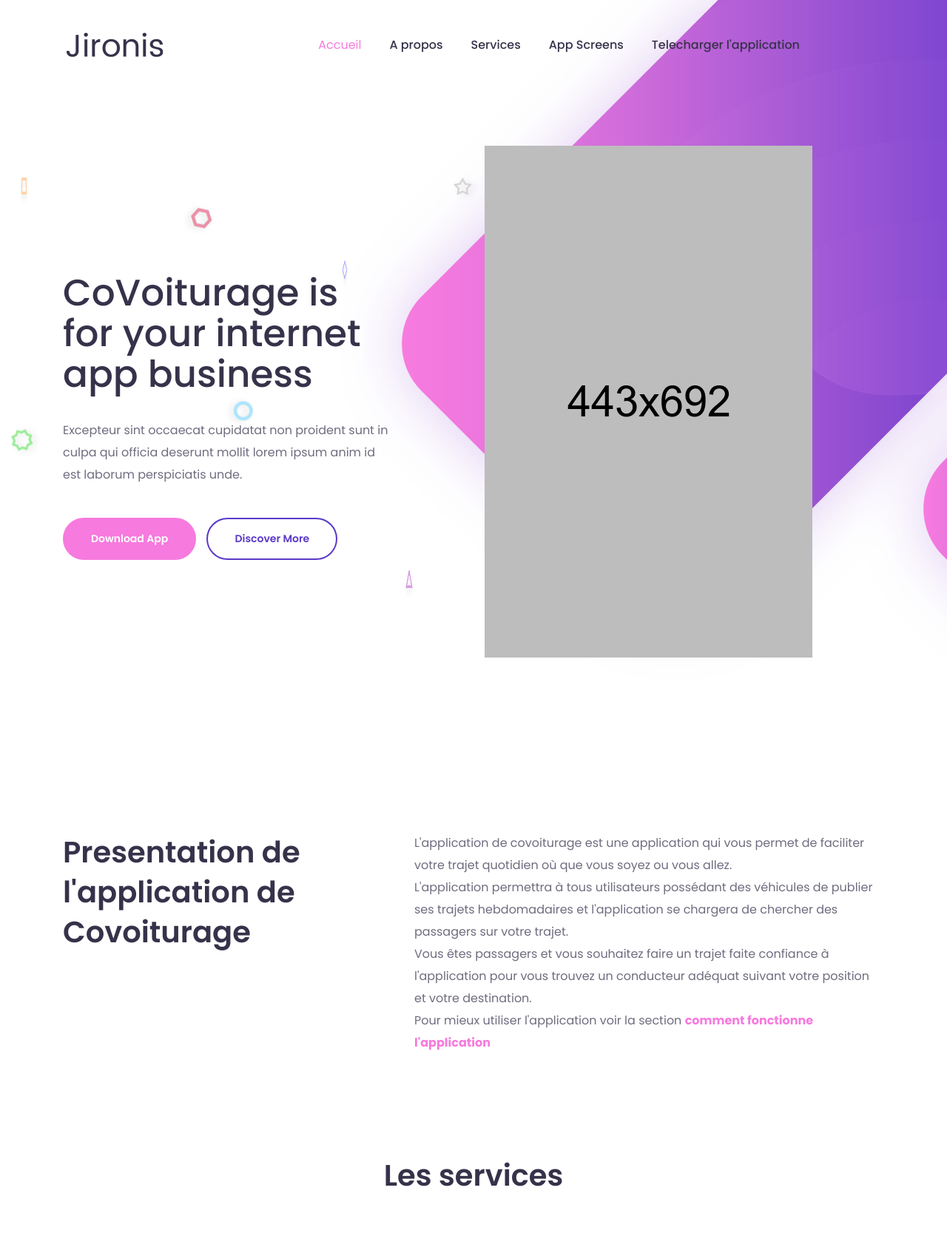
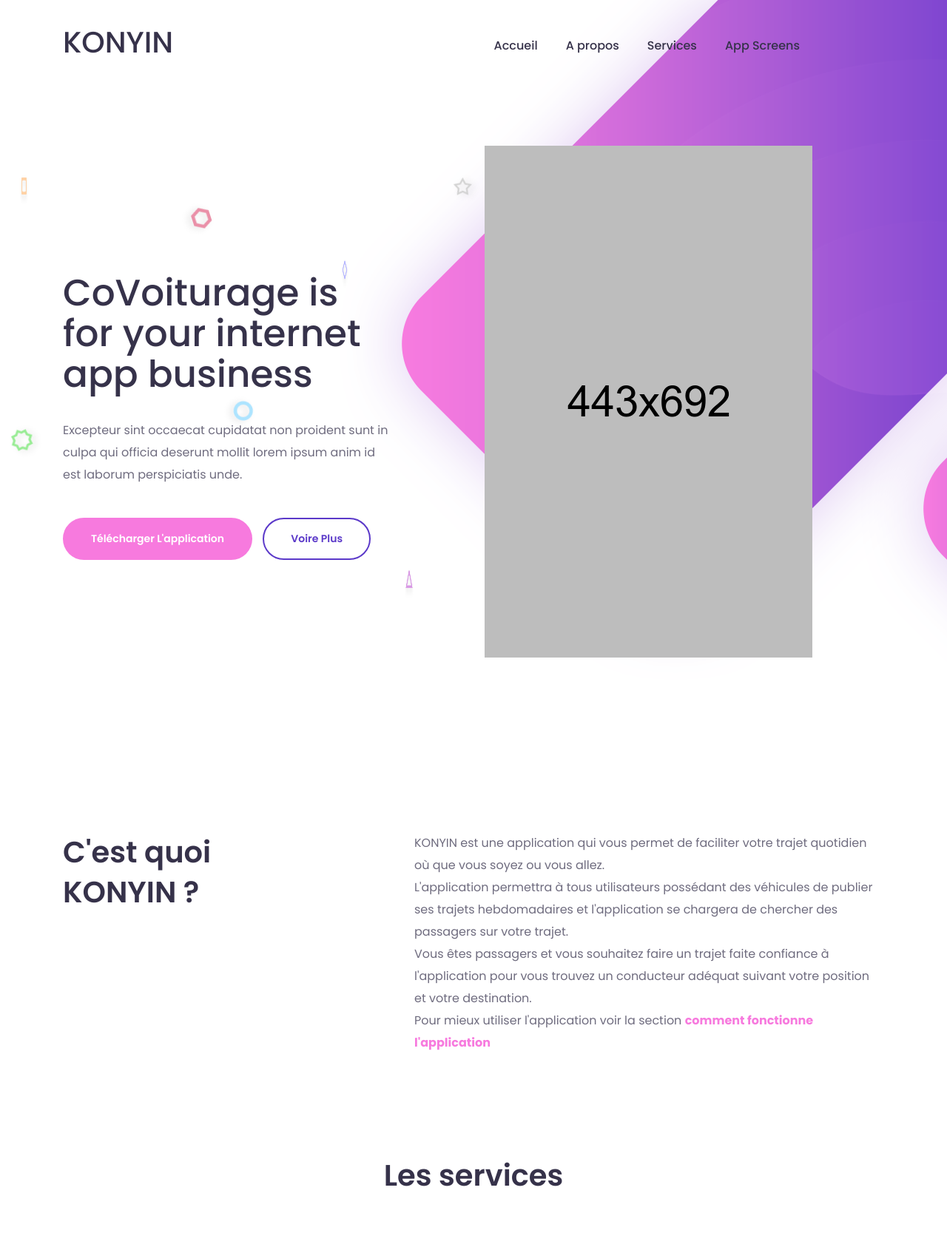
Before and after one commit to Black-Legend/Covoiturage, a PHP site: page / in a window 1280 px wide. Shown: the top 1690 px of the page at 74% size. Run offline with PHP 8.4, Linux system fonts and the light colour scheme.

Commit message:
Modif du site

```diff
--- a/assets/css/custom.css
+++ b/assets/css/custom.css
@@ -1,3 +1,9 @@
 /*==================================================================================
     Custom Stylesheet (Any custom styling you want to apply should be defined here).
 ====================================================================================*/
+
+
+/*== Pour cacher un element ==*/
+.hide {
+    display: none;
+}
--- a/assets/css/responsive.css
+++ b/assets/css/responsive.css
@@ -182,10 +182,11 @@
         top: 44px !important;
         left: 15px !important;
         width: calc(100% - 30px) !important;
-        background: #36324a;
+        background: #fff;
         box-shadow: 0 0 10px rgba(0, 0, 0, 0.1);
         max-height: 350px;
         overflow-y: auto;
+        color: #fff;
     }
 
     .header-menu ul li a {
@@ -334,7 +335,7 @@
 
     .main-header6 .header-menu>ul>li:hover>a,
     .main-header6 .header-menu>ul>li.active>a {
-        color: #00c6c6;
+        color: #f77ade;
     }
 
 
@@ -390,16 +391,16 @@
 
     .main-header .header-menu>ul>li:hover>a,
     .main-header .header-menu>ul>li.active>a {
-        color: #fff;
+        color: #f77ade;
     }
 
     .main-header.sticky .header-menu>ul>li:hover>a,
     .main-header.sticky .header-menu>ul>li.active>a {
-        color: #fff;
+        color: #f77ade;
     }
 
     .header-menu ul li a {
-        color: #979caf;
+        color: #afa097;
     }
 
     .main-header.sticky .header-menu>ul>li>a {
--- a/assets/css/style.css
+++ b/assets/css/style.css
@@ -722,7 +722,7 @@ label input[type=radio] {
 }
 
 .main-header.sticky .header-menu > ul > li > a {
-    color: #36324a;
+    color: #4a3232;
 }
 
 .header-menu > ul > li:hover > a,
--- a/index.php
+++ b/index.php
@@ -68,7 +68,8 @@
                             <!-- Logo -->
                             <div class="logo">
                                 <a href="index.html">
-                                    <img src="assets/img/logo.png" data-rjs="2" alt="CoVoiturage">
+                                    <!-- <img src="assets/img/logo.png" data-rjs="2" alt="CoVoiturage"> -->
+                                    <h2>KONYIN</h2>
                                 </a>
                             </div>
                             <!-- End of Logo -->
@@ -76,16 +77,15 @@
                         <div class="col-xl-8 col-lg-6 col-md-4 col-6">
                             <div class="menu--inner-area clearfix">
                                 <div class="menu-wraper">
-                                    <nav>
+                                    <nav class="">
                                         <!-- Header-menu -->
                                         <div class="header-menu dosis">
                                             <ul>
 
-                                                <li class="active"><a href="#">Accueil</a></li>
+                                                <li class=""><a href="#">Accueil</a></li>
                                                 <li class=""><a href="#a-propos">A propos </a>
                                                 <li><a href="#features">Services</a></li>
                                                 <li><a href="#app">App Screens</a></li>
-                                                <li><a href="#app">Telecharger l'application</a>
 
 
                                                 </li>
@@ -128,8 +128,8 @@
 
                             <h1>CoVoiturage is for your internet app business</h1>
                             <p>Excepteur sint occaecat cupidatat non proident sunt in culpa qui officia deserunt mollit lorem ipsum anim id est laborum perspiciatis unde.</p>
-                            <a href="#" class="btn">Download App</a>
-                            <a href="#" class="btn">Discover More</a>
+                            <a href="#app" class="btn">Télécharger l'application</a>
+                            <a href="#a-propos" class="btn">Voire plus</a>
                         </div>
                         <!-- banner text -->
                     </div>
@@ -156,12 +156,12 @@
                 <div class="col-lg-5 col-sm-5">
                     <!-- user ineract text -->
                     <div class="user-interact-inner">
-                        <h2>Presentation de l'application de Covoiturage</h2>
+                        <h2>C'est quoi <br> KONYIN ?</h2>
                     </div>
                     <!--End of user ineract text -->
                 </div>
                 <div class="col-lg-7 col-sm-7">
-                    <p>L'application de covoiturage est une application qui vous permet de
+                    <p>KONYIN est une application qui vous permet de
                         faciliter votre trajet quotidien où que vous soyez ou vous allez. <br>
                         L'application permettra à tous utilisateurs possédant des véhicules de publier ses trajets hebdomadaires
                         et l'application se chargera de chercher des passagers sur votre trajet. <br>
@@ -229,7 +229,7 @@
     </section><!-- End of feature area -->
 
     <!-- Counter up area -->
-    <section class="border-top pt-120 pb-80">
+    <section class="border-top pt-120 pb-80 hide">
         <div class="container">
             <div class="row">
                 <div class="col-md-3 col-sm-6">
@@ -266,16 +266,49 @@
 
 
 
+
+
     <!-- KAMAROUDINE pour l'enregistrement des utilisateurs-->
     <!-- interact user -->
     <section class="bg-2 pt-120 pb-120">
         <div class="container">
             <div class="row">
+                <div class="col-lg-7 col-sm-7">
+                    <!-- user interact image -->
+                    <div class="user-interact-image">
+                        <img src="assets/img/feature/user-interact.png"  alt="">
+                    </div>
+                    <!-- End of user interact image -->
+                </div>
                 <div class="col-lg-5 col-sm-5">
-                  <p></p> Si vous etes interessés par le covoiturage et vous voulez etre un de nos partenaire n'hesitez pas a remplir le formulaire
-                    et nous vous contacterons d'ici peu pour la processus d'integration.</p>
+                    <!-- user ineract text -->
+                    <div class="user-interact-inner">
+                        <h2>Nous rejoindre</h2>
+                        <p>
+                            Si vous etes interessés par le covoiturage et vous voulez etre un de nos partenaire n'hesitez pas a remplir le formulaire
+                            et nous vous contacterons d'ici peu pour la processus d'integration                        </p>
+                        <a href="#" class="btn" data-toggle="modal" data-target="#exampleModal">S'enregister</a>
                     </div>
-                <div class="col-lg-7 col-sm-7">
+                    <!--End of user ineract text -->
+                </div>
+            </div>
+        </div>
+    </section>
+    <!-- interact user -->
+
+
+
+  <!-- Modal -->
+  <div class="modal fade" id="exampleModal" tabindex="-1" role="dialog" aria-labelledby="exampleModalLabel" aria-hidden="true">
+    <div class="modal-dialog" role="document">
+      <div class="modal-content">
+        <div class="modal-header">
+          <h5 class="modal-title text-uppercase" id="exampleModalLabel">S'enregister</h5>
+          <button type="button" class="close" data-dismiss="modal" aria-label="Close">
+            <span aria-hidden="true">&times;</span>
+          </button>
+        </div>
+        <div class="modal-body">
             <form action="" method="post">
                 <div class="form-group">
                     <label for="nom">Votre nom</label>
@@ -287,11 +320,11 @@
                 </div>
                 <div class="form-group">
                     <label for="telephone">Votre telephone</label>
-                            <input type="tel" name="telephone" id="telephone" style="width: 100%;" required>
+                    <input type="tel" class="form-control" name="telephone" id="telephone"  required>
                 </div>
                 <div class="form-group">
                     <label for="vehicule">Type de vehicules que vous avez</label>
-                            <select name="vehicule" id="vehicule" style="width: 100%;" re>
+                    <select name="vehicule" id="vehicule" class="form-control">
                         <option value="">-- Selectionner le type de vehicules --</option>
                         <option value="">Voitures</option>
                         <option value="">Bus</option>
@@ -308,15 +341,17 @@
                     </div>
                 </div>
                 <div class="form-group">
-                            <button type="submit" class="btn btn-primary mb-3">Enregistrer</button>
+                    <button type="submit" class="btn">Enregistrer</button>
+
                 </div>
             </form>
         </div>
+        <div class="modal-footer">
+          <button type="button" class="btn btn-secondary" data-dismiss="modal">Fermer</button>
         </div>
       </div>
-    </section>
-    <!-- interact user -->
-
+    </div>
+  </div>
 
 
  <!-- SYLVAIN pour les avantages  -->
@@ -405,6 +440,28 @@
     </section>
     <!-- interact user -->
 
+
+
+    <!-- LEGEND pour telecharger l'app -->
+    <!-- download app -->
+    <section class="border-top pt-110 pb-150 " id="app">
+        <div class="container ">
+            <div class="row justify-content-center">
+                <div class="col-lg-10 col-md-12">
+                    <div class="download-app-inner text-center ">
+                        <h2 class="h1">
+                            Télécharger l'application &<br>
+                            Découvrez des possibilités infinies.
+                        </h2>
+                        <h3>  </h3>
+                        <a href="#" class="btn">Télécharger</a>
+                    </div>
+                </div>
+            </div>
+        </div>
+    </section>
+    <!-- End of download app -->
+
     <!-- app video -->
     <section class="app-video">
         <div class="container">
@@ -422,7 +479,7 @@
     <!-- End of why bottol water -->
 
     <!-- app screen -->
-    <section class="pt-120 pb-115" id='app'>
+    <section class="pt-120 pb-115 hide" id='app'>
         <div class="container">
             <div class="row justify-content-center">
                 <div class="col-md-12 col-lg-8">
@@ -474,7 +531,7 @@
     <!-- End of app screen -->
 
     <!-- app pricing plan -->
-    <section class="pb-90" id='pricing'>
+    <section class="pb-90 hide" id='pricing'>
         <div class="container">
             <div class="row justify-content-center">
                 <div class="col-md-12 col-lg-8">
@@ -835,7 +892,7 @@
     <!-- End of our partner -->
 
     <!-- start blog area -->
-    <section class="border-top pt-115 pb-80" id='blog'>
+    <section class="border-top pt-115 pb-80 hide" id='blog'>
         <div class="container">
             <div class="row justify-content-center">
                 <div class="col-lg-8 col-md-12">
@@ -955,141 +1012,21 @@
 
 
 
-    <!-- LEGEND pour telecharger l'app -->
-    <!-- download app -->
-    <section class="border-top pt-110 pb-150 " id="app">
-        <div class="container ">
-            <div class="row justify-content-center">
-                <div class="col-lg-10 col-md-12">
-                    <div class="download-app-inner text-center ">
-                        <h2 class="h1">
-                            Télécharger l'application &<br>
-                            Découvrez des possibilités infinies.
-                        </h2>
-                        <h3>  </h3>
-                        <a href="#" class="btn">Télécharger</a>
-                    </div>
-                </div>
-            </div>
-        </div>
-    </section>
-    <!-- End of download app -->
+
 
     <footer class="footer">
-        <div class="footerbg">
-        <img src="assets/img/footer-bg.png" alt="">
-        </div>
-        <div class="footer-top pt-120 pb-110">
-            <div class="container">
-                <div class="row">
-                    <div class="col-lg-3 col-sm-6">
-                        <!-- footer widget -->
-                        <div class="footer-widget">
-                            <div class="footer-logo">
-                                <a href="index.html"><img src="assets/img/logo.png" alt=""></a>
-                            </div>
-                            <p>Lorem ipsum dolor sit ame consy ect etur adipisc de elit. Quisque act raqum nunc no dolor sit de
-                                amet.</p>
-                            <!-- footer social area -->
-                            <div class="footer-social-area">
-                                <ul class="social-icons social-icons-light nav">
-                                    <li><a href="#" target="_blank"><i class="fa fa-facebook-f"></i></a></li>
-                                    <li><a href="#" target="_blank"><i class="fa fa-twitter"></i></a></li>
-                                    <li><a href="#" target="_blank"><i class="fa fa-google-plus"></i></a></li>
-                                    <li><a href="#" target="_blank"><i class="fa fa-linkedin"></i></a></li>
-                                </ul>
-                            </div>
-                            <!-- End of footer social area -->
-                        </div>
-                        <!--End of footer widget -->
-                    </div>
 
-                    <div class="col-lg-3 col-sm-6">
-                        <div class="footer-widget">
-                            <!-- widget header -->
-                            <div class="widget-header">
-                                <h5>Our Address</h5>
-                            </div>
-                            <!-- widget header -->
-                            <div class="widget-body">
-                                <ul class="address-list">
-                                    <li>
-                                        <span><i class="fa  fa-phone-square"></i></span>
-                                        888 999 0000
-                                    </li>
-                                    <li>
-                                        <span><i class="fa  fa-envelope"></i></span>
-                                        needhelp@CoVoiturage.com
-                                    </li>
-                                    <li>
-                                        <span><i class="fa  fa-map"></i></span>
-                                        855 road, broklyn street,
-                                        new york 600
-                                    </li>
-                                </ul>
-                            </div>
-                        </div>
-                    </div>
-                    <div class="col-lg-3 col-sm-6">
-                        <div class="footer-widget">
-                            <!-- widget header -->
-                            <div class="widget-header">
-                                <h5>Extra Links</h5>
-                            </div>
-                            <!-- widget header -->
-                        </div>
 
-                        <div class="widget-body">
-                            <div class="extra-link">
-                                <div class="link-left">
-                                    <ul>
-                                        <li><a href="#">About</a></li>
-                                        <li><a href="#">Our Team</a></li>
-                                        <li><a href="#">Features</a></li>
-                                        <li><a href="#">Blog</a></li>
-                                        <li><a href="#">How It Works</a></li>
-                                    </ul>
-                                </div>
-                                <div class="link-right">
-                                    <ul>
-                                        <li><a href="#">Help</a></li>
-                                        <li><a href="#">Support</a></li>
-                                        <li><a href="#">Clients</a></li>
-                                        <li><a href="#">Blog</a></li>
-                                        <li><a href="#">Contact</a></li>
-                                    </ul>
-                                </div>
-                            </div>
-                        </div>
-                    </div>
-
-                    <div class="col-lg-3 col-sm-6">
-                        <div class="footer-widget">
-                            <div class="widget-body">
-                                <div class="twetter-post-inner">
-                                    <div class="footer-post-details">
-                                        @Layerdrops Take your web design to new heights with jironix. <br><a href="http://yhdj58.tp8/JK">http://yhdj58.tp8/JK</a>
-                                    </div>
-                                    <div class="twetter-post">
-                                        <span><i class="fa fa-twitter"></i></span>
-                                        CoVoiturage - Nov 23, 2018
-                                    </div>
-                                </div>
-                            </div>
-                        </div>
-                    </div>
-                </div>
-            </div>
-        </div>
         <div class="footer-bottom">
             <div class="footer-text text-center">
-                <p>© copyright 2019 by Layerdrops.com</p>
+                <p>© copyright 2021 by Layerdrops.com</p>
             </div>
         </div>
 
     </footer>
 
     <!-- back to top -->
+
     <div class="back-to-top">
         <a href="#"><i class="fa fa-chevron-up"></i></a>
     </div>
```
Also changed, not shown: assets/js/menu.min.js (+50 -1 lines), assets/js/custom.js (line endings or trailing spaces). Lines whose indentation alone changed are shown as unchanged.
